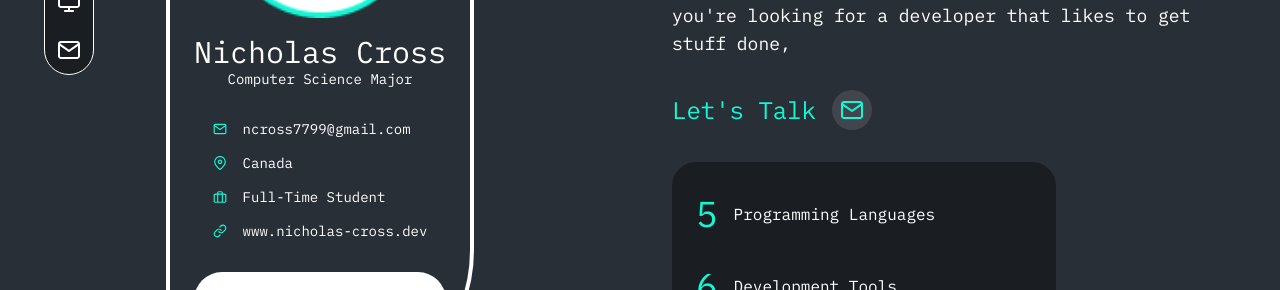
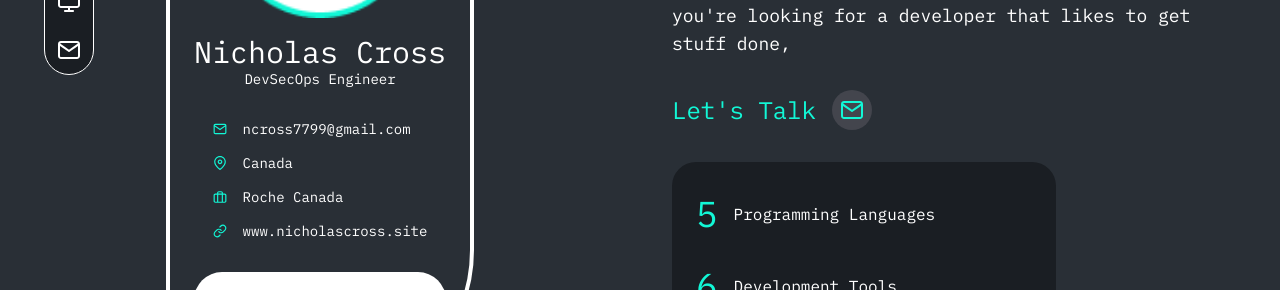
Before and after one commit to NickCross-79/nicholas-cross-portfolio, a website: page index.html in a window 1280 px wide. Shown: the part 363-653 px from the top of the page. Drawn offline with Linux system fonts and the light colour scheme.

Commit message:
Updated job title, company name, and site URL

```diff
--- a/index.html
+++ b/index.html
@@ -50,12 +50,12 @@
                 <div class="p-6 flex flex-col items-center text-codeM border-4 border-white rounded-tl-160 rounded-br-160 max-w-md mx-auto">
                     <img src="img/profile-photo.png" alt="Profile photo" class="w-48 h-48 object-cover mb-4">
                     <h3 class="text-2xl lg:text-3xl">Nicholas Cross</h3>
-                    <p>Computer Science Major</p>
+                    <p>DevSecOps Engineer</p>
                     <div class="my-8 flex flex-col gap-4">
                         <a class="flex items-center"><img class="mr-4" src="img/mail-brand1.svg" alt="Email"><p class="break-all">ncross7799@gmail.com</p></a>
                         <a class="flex items-center"><img class="mr-4" src="img/location.svg" alt="Location"><p>Canada</p></a>
-                        <a class="flex items-center"><img class="mr-4" src="img/job.svg" alt="Job"><p>Full-Time Student</p></a>
-                        <a class="flex items-center"><img class="mr-4" src="img/link.svg" alt="Website"><p class="break-all">www.nicholas-cross.dev</p></a>
+                        <a class="flex items-center"><img class="mr-4" src="img/job.svg" alt="Job"><p>Roche Canada</p></a>
+                        <a class="flex items-center"><img class="mr-4" src="img/link.svg" alt="Website"><p class="break-all">www.nicholascross.site</p></a>
                     </div>
                     <a href="resources/Nicholas_O_Reilly_Cross_Resume.pdf" download="Nicholas_Resume.pdf" class="w-full">
                         <button class="w-full p-4 flex items-center justify-center gap-2 font-ubuntu text-buttonU text-bg-1 bg-white rounded-32">
```
